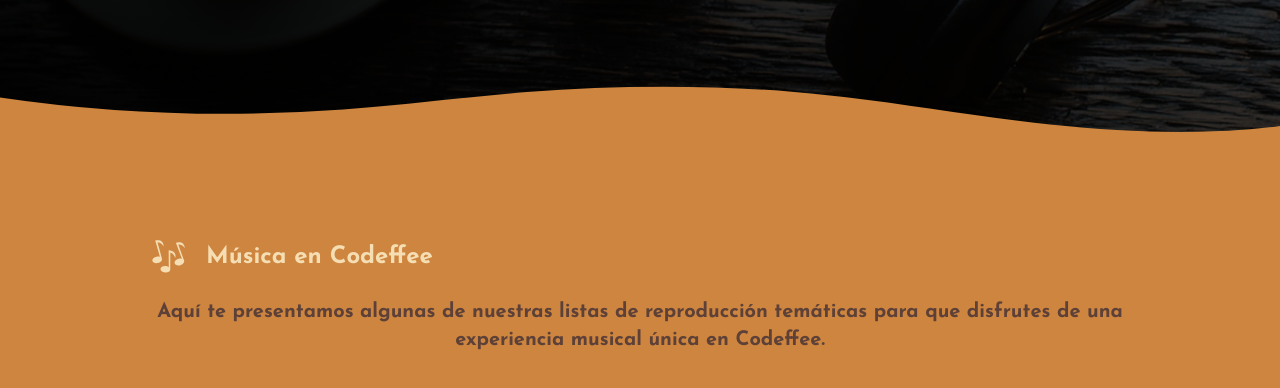
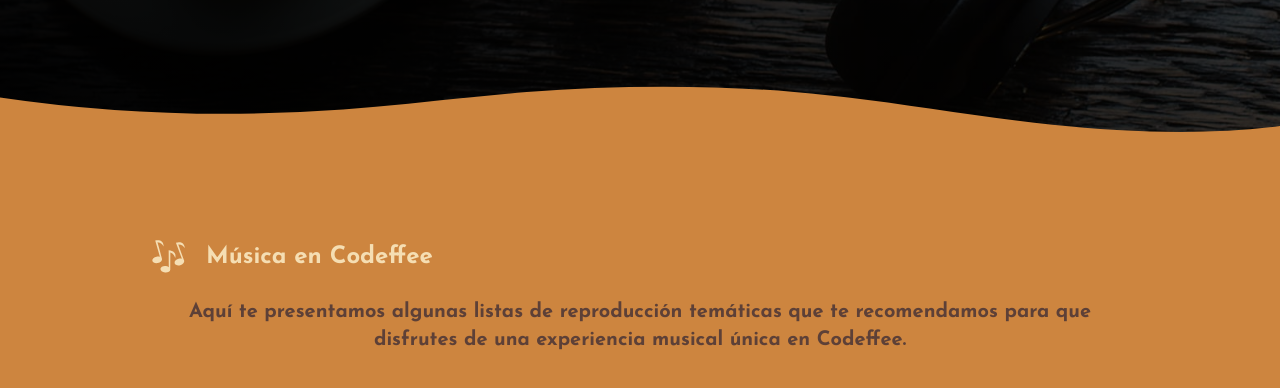
Before and after one commit to AlejandroDalzotto/codeffee, a Next.js app: page /music in a window 1280 px wide. Shown: the part 665-1053 px from the top of the page. Built offline with nearby package versions, Linux system fonts and the light colour scheme; grey boxes are pictures that could not be loaded.

Commit message:
cargando imagenes

```diff
--- /dev/null
+++ b/app/components/Loader.jsx
@@ -0,0 +1,9 @@
+import { MdImage } from "react-icons/md"
+
+export const Loader = () => {
+    return (
+        <div className="animate-pulse h-40 w-40 rounded shadow grid place-content-center ring-2 ring-black">
+            <MdImage />
+        </div>
+    )
+}
--- a/app/components/ProductBox.jsx
+++ b/app/components/ProductBox.jsx
@@ -1,6 +1,6 @@
 import data from "@/data.json" assert {type: "JSON"}
 import Image from "next/image"
-import { useState } from "react"
+import { useState, Suspense } from "react"
 import { MdInfo } from "react-icons/md"
 import Modal from "./Modal"
 
@@ -15,13 +15,16 @@
         <>
             <div className="flex flex-col items-center">
                 <div className="py-5">
+                    <Suspense fallback={<p>Loading...</p>}>
                         {product.img && <Image
                             src={product.img}
                             alt="product_img"
                             width={150}
                             height={150}
                             className="h-40 w-auto"
+                            loading="lazy"
                         />}
+                    </Suspense>
                 </div>
 
                 <div>
--- a/app/music/page.jsx
+++ b/app/music/page.jsx
@@ -19,7 +19,7 @@
             <section className="grid justify-items-center px-2 py-20">
                 <article className="container mx-auto max-w-[978px]">
                     <h2 className="flex gap-5 items-center my-6 text-2xl font-semibold leading-6 text-[#F5DEB3] dark:text-[#FFB74D] text-center md:text-left"><GiMusicalNotes size={35} /> Música en Codeffee</h2>
-                    <p className="my-6 text-lg md:text-xl text-center text-[#5D4037] dark:text-[#FFB74D] font-bold">Aquí te presentamos algunas de nuestras listas de reproducción temáticas para que disfrutes de una experiencia musical única en Codeffee.</p>
+                    <p className="my-6 text-lg md:text-xl text-center text-[#5D4037] dark:text-[#FFB74D] font-bold">Aquí te presentamos algunas listas de reproducción temáticas que te recomendamos para que disfrutes de una experiencia musical única en Codeffee.</p>
                     <div className="grid grid-cols-1 lg:grid-cols-2 gap-5">
                         <div>
                             <iframe style={{ borderRadius: 12 }} src="https://open.spotify.com/embed/playlist/21KXYY1S0ZALYl0q3uDlUU?utm_source=generator" width="100%" height="352" allowfullscreen="" allow="autoplay; clipboard-write; encrypted-media; fullscreen; picture-in-picture" loading="lazy"></iframe>
```
Lines whose indentation alone changed are shown as unchanged.
